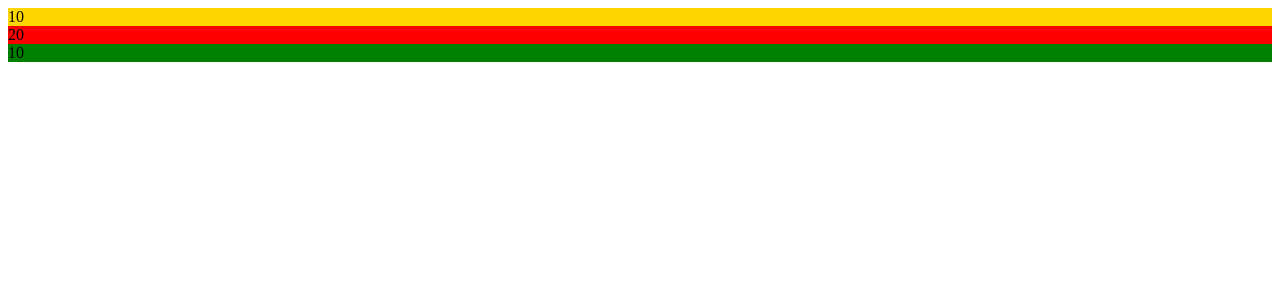
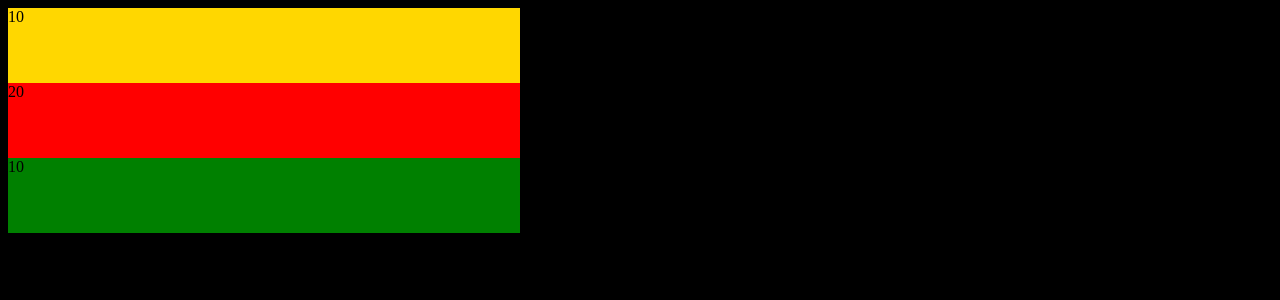
Before and after one commit to c1b3rt00lk1t/free-tabata, a React (Create React App) app: page / in a window 1280 px wide. Shown: the top 300 px of the page. Built offline with nearby package versions, Linux system fonts and the light colour scheme.

Commit message:
created Horizontal and Vertical containers with flexbox styling.

```diff
--- a/src/App.js
+++ b/src/App.js
@@ -1,15 +1,20 @@
 import React from 'react';
 import CountdownButton from './components/CountdownButton';
 import {FreeTabataProvider} from './context/FreeTabataContext';
-
+import VerticalContainer from './flexbox/VerticalContainer';
+import HorizontalContainer from './flexbox/HorizontalContainer';
 
 
 function App() {
   return (
     <FreeTabataProvider>
-      <CountdownButton type={'prepareCountdown'}/>
-      <CountdownButton type={'workCountdown'}/>
-      <CountdownButton type={'restCountdown'}/>
+      <VerticalContainer>
+        <VerticalContainer>
+            <CountdownButton type={'prepareCountdown'}/>
+            <CountdownButton type={'workCountdown'}/>
+            <CountdownButton type={'restCountdown'}/>
+        </VerticalContainer>
+      </VerticalContainer>
     </FreeTabataProvider>
   );
 }
--- a/src/components/CountdownButton.jsx
+++ b/src/components/CountdownButton.jsx
@@ -7,7 +7,7 @@ const CountdownButton = ({type}) => {
   const context = useContext(FreeTabataContext);
   const countdown = context[type];
   return (
-    <div className={type}>{countdown}</div>
+    <div className={`${type}  countdownBtn`}>{countdown}</div>
   )
 }
 
--- /dev/null
+++ b/src/flexbox/HorizontalContainer.jsx
@@ -0,0 +1,9 @@
+import React from 'react'
+
+const HorizontalContainer = ({children}) => {
+  return (
+    <div className='horizontalContainer'>{children}</div>
+  )
+}
+
+export default HorizontalContainer
--- /dev/null
+++ b/src/flexbox/VerticalContainer.jsx
@@ -0,0 +1,9 @@
+import React from 'react'
+
+const VerticalContainer = ({children}) => {
+  return (
+    <div className='verticalContainer'>{children}</div>
+  )
+}
+
+export default VerticalContainer
--- a/src/index.css
+++ b/src/index.css
@@ -1,6 +1,31 @@
 
+:root{
+    --countdownBtnHeight: 30vh;
+}
 
+*{
+    background-color: black;
+}
 
+/* Flexbox classes */
+.verticalContainer{
+    display: flex;
+    flex-direction: column;
+    justify-content: space-between;
+}
+
+.horizontalContainer{
+    display: flex;
+    flex-direction: row;
+    justify-content: space-between;
+}
+
+/* Mobile first */
+.countdownBtn{
+    width: 90vw;
+    height: calc(var(--countdownBtnHeight)/3.2);
+
+}
 .prepareCountdown{
     background-color:gold
 }
@@ -12,3 +37,12 @@
 .restCountdown{
     background-color: green;
 }
+
+/* Adjustment for wider screens */
+
+@media (min-width: 400px) {
+    .countdownBtn{
+        width: 40vw;
+        height: calc(var(--countdownBtnHeight)/3.2);
+    }
+}
```
